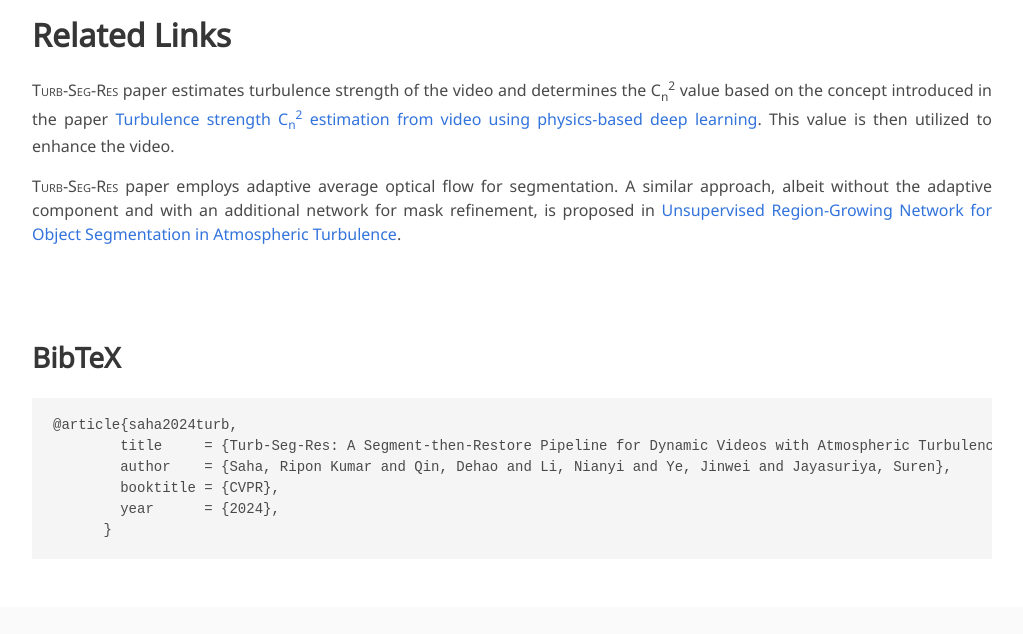
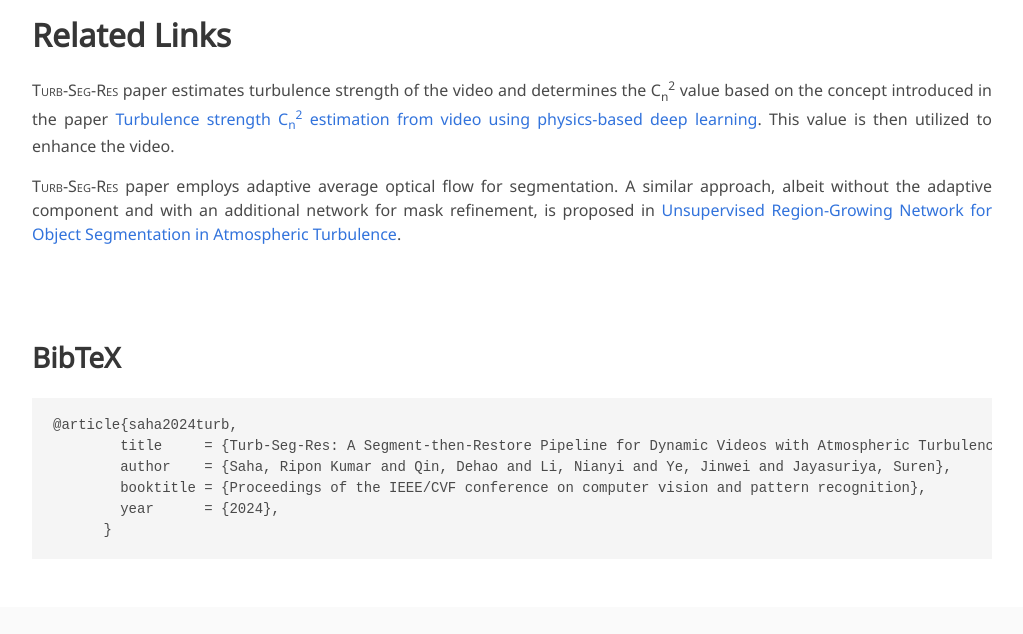
Before and after one commit to Riponcs/TurbSegRes, a plain HTML site: page index.html in a window 1280 px wide. Shown: the part 3631-4265 px from the top of the page, without its empty margins (128-1151 px from the left). Drawn offline with nearby package versions, Linux system fonts and the light colour scheme; some icons are missing; a web font is replaced by a local one.

Commit message:
Full name of CVPR

```diff
--- a/index.html
+++ b/index.html
@@ -388,7 +388,7 @@
             <pre><code>@article{saha2024turb,
         title     = {Turb-Seg-Res: A Segment-then-Restore Pipeline for Dynamic Videos with Atmospheric Turbulence},
         author    = {Saha, Ripon Kumar and Qin, Dehao and Li, Nianyi and Ye, Jinwei and Jayasuriya, Suren},
-        booktitle = {CVPR},
+        booktitle = {Proceedings of the IEEE/CVF conference on computer vision and pattern recognition},
         year      = {2024},
       }</code></pre>
 
```
